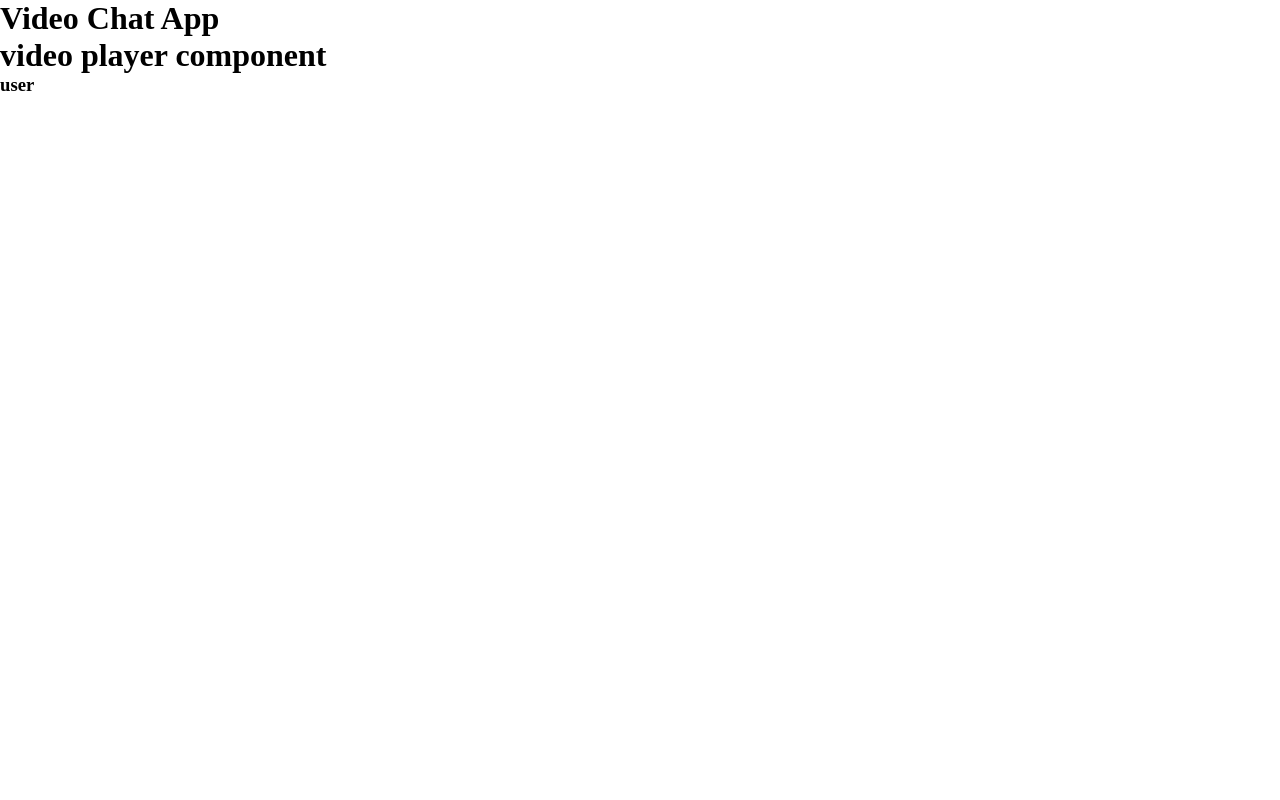
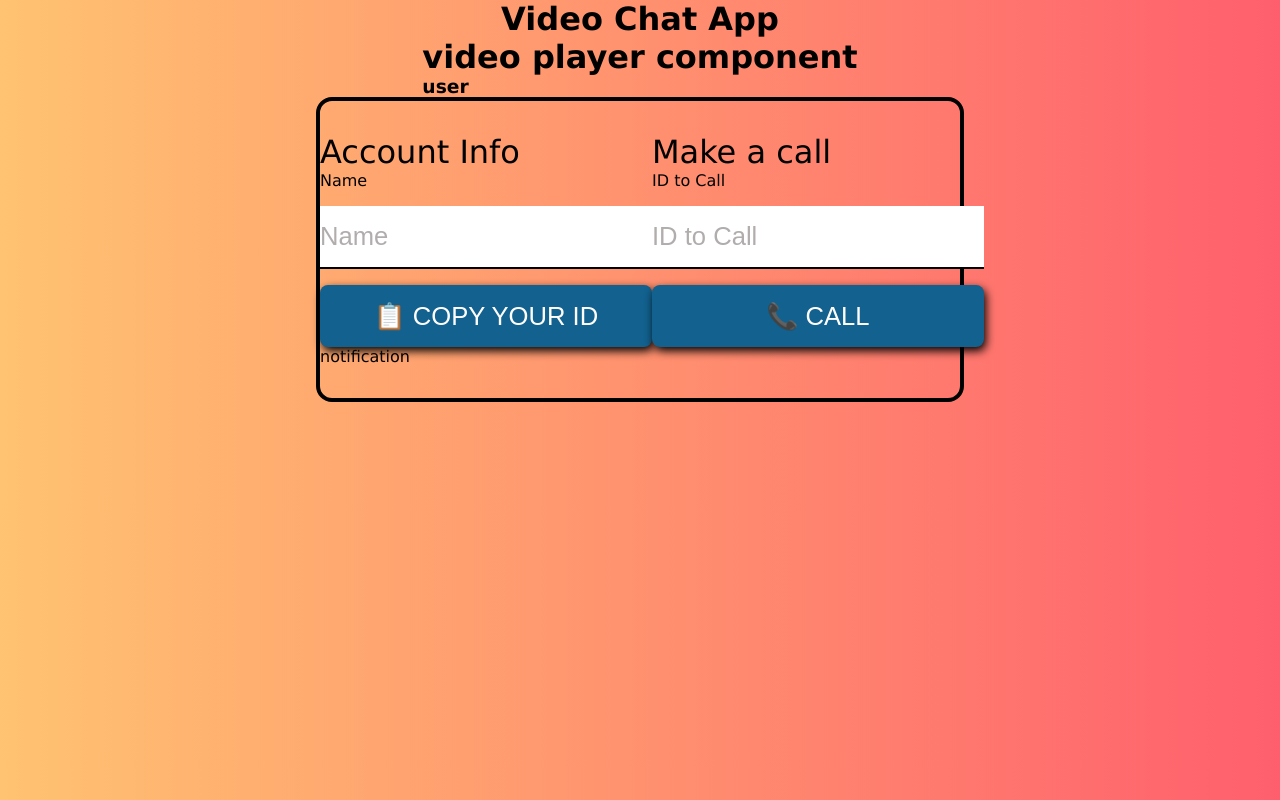
Before and after one commit to emanuel-yaish/video-chat-app, a React (Create React App) app in the folder client/: page / in a window 1280 px wide. Built offline with nearby package versions, Linux system fonts and the light colour scheme; no server answers.

Commit message:
options buttons

```diff
--- a/client/package.json
+++ b/client/package.json
@@ -7,6 +7,7 @@
     "@testing-library/react": "^13.3.0",
     "@testing-library/user-event": "^13.5.0",
     "react": "^18.2.0",
+    "react-copy-to-clipboard": "^5.1.0",
     "react-dom": "^18.2.0",
     "react-scripts": "5.0.1",
     "simple-peer": "^9.11.1",
--- a/client/src/App.css
+++ b/client/src/App.css
@@ -0,0 +1,17 @@
+.video-chat-app {
+  min-height: 100vh;
+  display: flex;
+  flex-direction: column;
+  align-items: center;
+  background: #ff5f6d; /* fallback for old browsers */
+  background: -webkit-linear-gradient(
+    to right,
+    #ffc371,
+    #ff5f6d
+  ); /* Chrome 10-25, Safari 5.1-6 */
+  background: linear-gradient(
+    to right,
+    #ffc371,
+    #ff5f6d
+  ); /* W3C, IE 10+/ Edge, Firefox 16+, Chrome 26+, Opera 12+, Safari 7+ */
+}
--- a/client/src/App.js
+++ b/client/src/App.js
@@ -1,11 +1,17 @@
 import React from "react";
+import Notifications from "./components/Notifications";
+import Options from "./components/Options";
 import VideoPlayer from "./components/VideoPlayer";
+import "./App.css";
 
 function App(props) {
   return (
-    <div>
+    <div className="video-chat-app">
       <h1>Video Chat App</h1>
       <VideoPlayer />
+      <Options>
+        <Notifications />
+      </Options>
     </div>
   );
 }
--- a/client/src/SocketContext.js
+++ b/client/src/SocketContext.js
@@ -96,6 +96,7 @@ const ContextProvider = ({ children }) => {
         userVideo,
         stream,
         name,
+        setName,
         callEnded,
         me,
         callUser,
--- /dev/null
+++ b/client/src/components/Notifications.jsx
@@ -0,0 +1,7 @@
+import React from "react";
+
+function Notifications(props) {
+  return <div className="notification">notification</div>;
+}
+
+export default Notifications;
--- /dev/null
+++ b/client/src/components/Options.css
@@ -0,0 +1,53 @@
+.options {
+  border: 0.3rem solid black;
+  border-radius: 1rem;
+  padding: 2rem 0;
+}
+.options-form {
+  display: flex;
+  justify-content: space-around;
+  width: 50vw;
+}
+
+.options-btn {
+  background-color: rgb(18, 97, 143);
+  padding: 1rem 1rem;
+  font-size: 1.6rem;
+  color: white;
+  border-radius: 0.5rem;
+  text-transform: uppercase;
+  border: none;
+  box-shadow: 2px 4px 10px black;
+}
+
+.options-btn:active {
+  box-shadow: none;
+}
+
+.info-container-title {
+  font-size: 2rem;
+  font-weight: 400;
+}
+
+.option-container-item,
+.info-container-group {
+  display: flex;
+  flex-direction: column;
+  justify-content: space-around;
+}
+
+.info-container-input {
+  border: none;
+  border-bottom: 2px solid;
+  margin: 1rem 0;
+  padding: 1rem 0;
+  font-size: 1.6rem;
+}
+
+.info-container-input::placeholder {
+  color: rgb(177, 173, 173);
+}
+
+.info-container-input:focus {
+  outline: none;
+}
--- /dev/null
+++ b/client/src/components/Options.jsx
@@ -0,0 +1,49 @@
+import React, { useContext } from "react";
+import { useState } from "react";
+import { SocketContext } from "../SocketContext";
+import { CopyToClipboard } from "react-copy-to-clipboard";
+import "./Options.css";
+
+function Options({ children }) {
+  const { me, callAccepted, name, setName, callEnded, leaveCall, callUser } =
+    useContext(SocketContext);
+  const [idToCall, setIdToCall] = useState("");
+  return (
+    <div className="options">
+      <form className="options-form">
+        <div className="option-container-item">
+          <h3 className="info-container-title">Account Info</h3>
+          <div className="info-container-group">
+            <label>Name</label>
+            <input
+              className="info-container-input"
+              type="text"
+              onChange={(e) => setName(e.target.value)}
+              value={name}
+              placeholder="Name"
+            />
+          </div>
+          <CopyToClipboard text={me}>
+            <button className="options-btn">📋 Copy your Id</button>
+          </CopyToClipboard>
+        </div>
+        <div className="option-container-item">
+          <h3 className="info-container-title">Make a call</h3>
+          <label>ID to Call</label>
+          <input
+            className="info-container-input"
+            type="text"
+            onChange={(e) => setName(e.target.value)}
+            value={name}
+            placeholder="ID to Call"
+          />
+          <button className="options-btn">📞 Call</button>
+        </div>
+      </form>
+
+      {children}
+    </div>
+  );
+}
+
+export default Options;
--- a/client/src/styles.css
+++ b/client/src/styles.css
@@ -2,3 +2,7 @@
   margin: 0;
   padding: 0;
 }
+
+body {
+  font-family: Verdana, Geneva, Tahoma, sans-serif;
+}
```
Also changed, not shown: client/public/manifest.json, client/src/components/Notifications.css (added), 1 other file (tests, documents, lock files or other folders).
